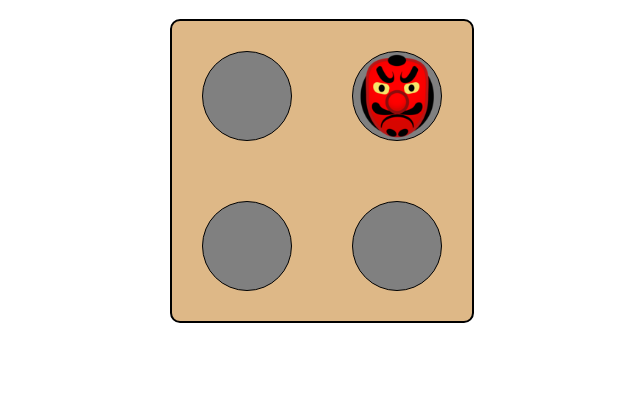
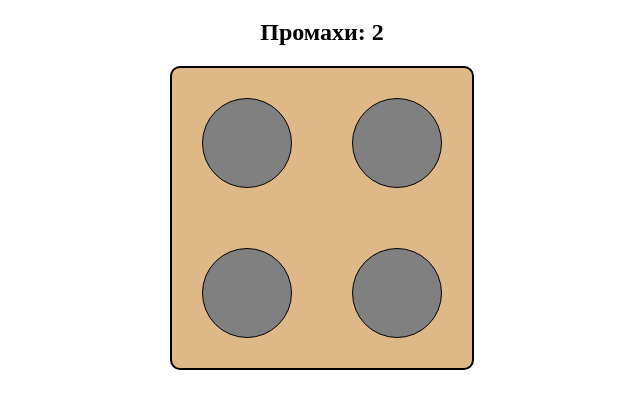
Before and after one commit to kiadreams/netology-js-adv-br-events, a website built with webpack: page src/index.html in a window 1280 px wide. Shown: the part 61-470 px from the top of the page, without its empty margins (318-958 px from the left). Built offline with nearby package versions, Linux system fonts and the light colour scheme.

Commit message:
a counter has been added

```diff
--- a/src/css/style.css
+++ b/src/css/style.css
@@ -1,4 +1,4 @@
-h1 {
+h1, h2 {
   text-align: center;
 }
 
@@ -38,7 +38,7 @@ main {
   background-image: url("../image/goblin.png");
   background-repeat: no-repeat;
   background-size: cover;
-  width: 95%;
+  width: 100%;
   height: 100%;
 }
 
--- a/src/index.html
+++ b/src/index.html
@@ -10,6 +10,8 @@
   <header>
     <h1>Игра "Стукни гоблина"</h1>
   </header>
-  <main></main>
+  <main>
+    <h2>Промахи: <span class="counter">0</span></h2>
+  </main>
 </body>
 </html>
--- a/src/js/Game.js
+++ b/src/js/Game.js
@@ -4,7 +4,8 @@ import Goblin from './Goblin';
 export default class Game {
   #maxRound = 10;
   #currRound = 0;
-  #miss = 0;
+  #currMiss = 0;
+  #maxMiss = 3;
 
   constructor() {
     this.gameField = new GameField();
@@ -39,6 +40,9 @@ export default class Game {
 
   #deleteGoblinTimeout() {
     this.timer = setTimeout(() => {
+      this.goblin.hide();
+      this.#currMiss++;
+      this.gameField.counter.textContent = String(this.#currMiss);
       if (this.#isGameContinues()) {
         this.#showGoblinTimeout();
       } else {
@@ -48,13 +52,16 @@ export default class Game {
   }
 
   #endGame() {
-    // this.goblin.hide();
-    console.log('Игра окончена!!!');
-    console.log(this.#miss, this.#currRound);
+    this.goblin.hide();
+    setTimeout(() => {
+      const text = this.#currMiss === this.#maxMiss ?
+        `Вы проиграли!!!\n- промазали ${this.#currMiss} раза` :
+        'Вы выйграли!!!';
+      alert(text);
+    }, 100);
   }
 
   #isGameContinues() {
-    this.#miss++;
-    return !(this.#currRound >= this.#maxRound || this.#miss === 5);
+    return !(this.#currRound >= this.#maxRound || this.#currMiss === this.#maxMiss);
   }
 }
--- a/src/js/GameField.js
+++ b/src/js/GameField.js
@@ -4,6 +4,7 @@ export default class GameField {
   #countOfHoles = 4;
 
   constructor() {
+    this.counter = document.querySelector('.counter');
     this.gameField = this.#createGameFields();
     document.querySelector('main').append(this.gameField);
   }
--- a/webpack.common.js
+++ b/webpack.common.js
@@ -1,7 +1,6 @@
 const path = require("path");
 const HtmlWebPackPlugin = require("html-webpack-plugin");
 const MiniCssExtractPlugin = require("mini-css-extract-plugin");
-const CopyPlugin = require("copy-webpack-plugin");
 
 module.exports = {
   target: "web",
@@ -35,6 +34,7 @@ module.exports = {
         test: /\.(png|svg|jpg|jpeg|gif)$/i,
         type: "asset/resource",
         generator: {
+          publicPath: 'image/',
           outputPath: 'image/',
         },
       },
@@ -49,8 +49,5 @@ module.exports = {
       filename: "[name].css",
       chunkFilename: "[id].css",
     }),
-    // new CopyPlugin({
-    //   patterns: [{ from: "src/image", to: "image" }],
-    // }),
   ],
 };
```
